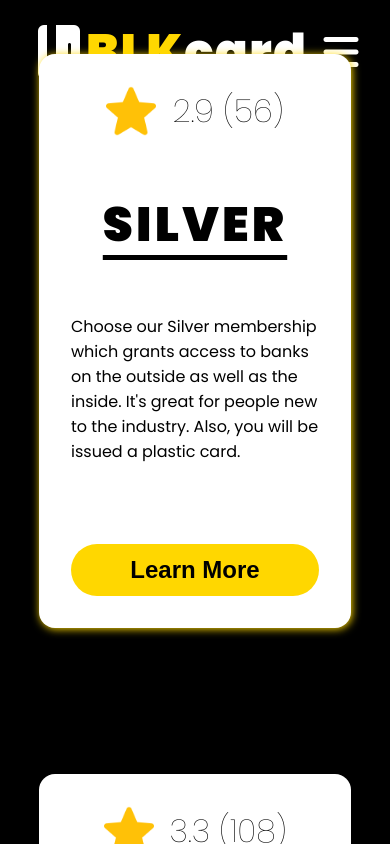
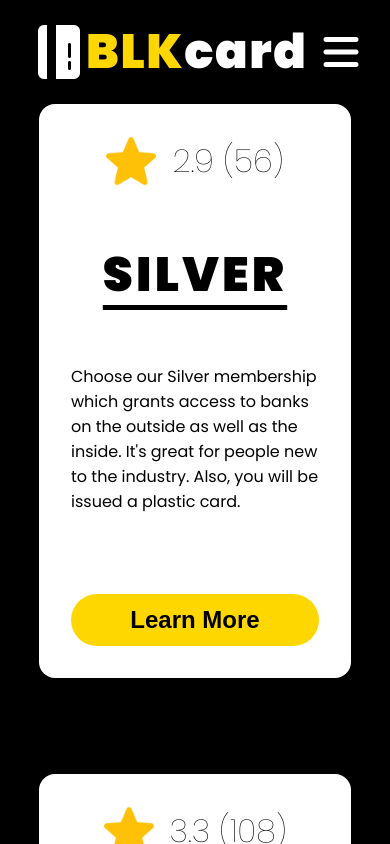
Before and after one commit to dejourford/blkcard-website, a React (Vite) app: page /memberships in a window 390 px wide. In both pictures the pointer is over the element 195 px from the left and 390 px from the top of the page. Shown: the top 844 px of the page. Built offline with nearby package versions, Linux system fonts and the light colour scheme.

Commit message:
removed hover effect on mobile

```diff
--- a/src/components/membershipcard.css
+++ b/src/components/membershipcard.css
@@ -84,4 +84,9 @@
         width: 100%;
         padding: 2em 2em;
     }
+
+    .membershipCardWrapper:hover {
+        transform: none;
+        box-shadow: none;
+    }
 }
```
